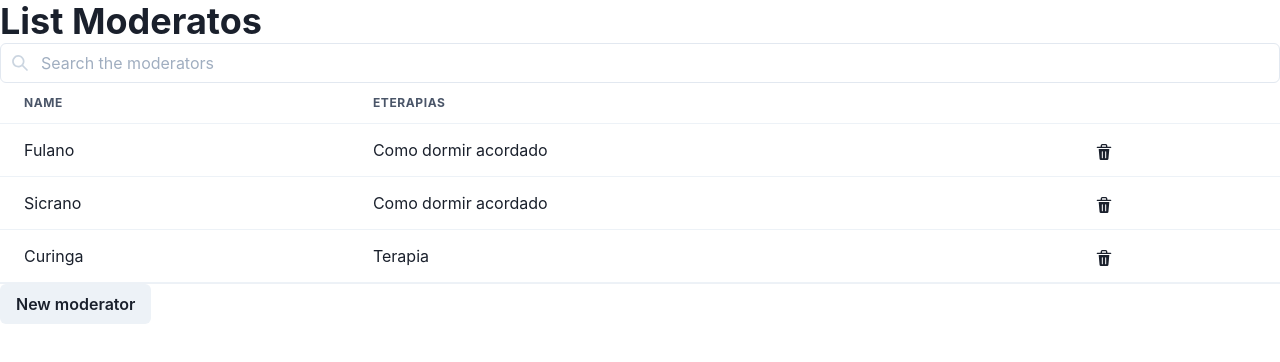
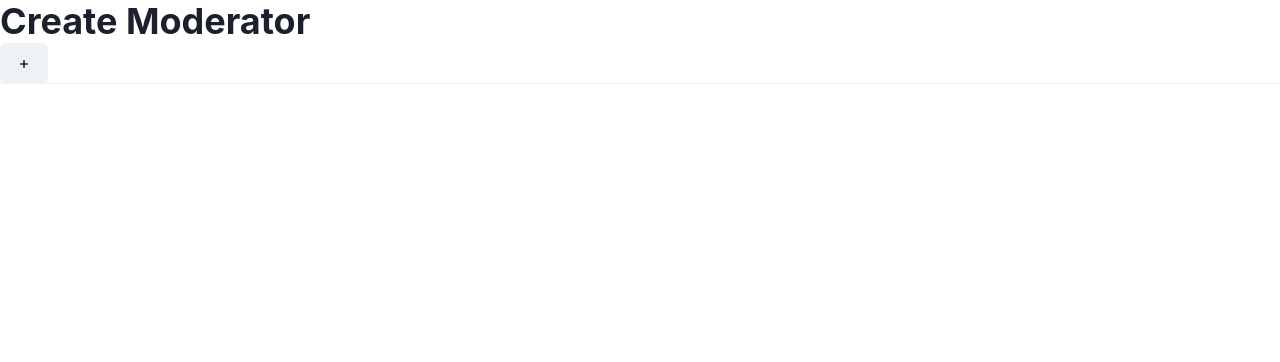
Before and after one commit to isaac-allef/e-terapias, a Next.js app in the folder front-end/: page /administrator/fieldJournalTemplateForm in a window 1280 px wide. Shown: the top 362 px of the page. Built offline with nearby package versions, Linux system fonts and the light colour scheme.

Commit message:
creation of field journal template form page

```diff
--- /dev/null
+++ b/front-end/pages/administrator/fieldJournalTemplateForm.tsx
@@ -0,0 +1,87 @@
+import MyTitle from "../../components/MyTitle";
+import { Button } from "@chakra-ui/button";
+import { Box, Divider, Stack, Text } from "@chakra-ui/layout";
+import { Skeleton } from "@chakra-ui/skeleton";
+import { Menu, MenuButton, MenuItem, MenuList } from "@chakra-ui/menu";
+import { DeleteIcon, SmallAddIcon } from "@chakra-ui/icons";
+import { useState } from "react";
+
+interface Question {
+    id: any;
+    name: string;
+    type: 'short' | 'long';
+}
+
+export default function FieldJournalTemplateForm() {
+    const [questions, setQuestions] = useState([]);
+
+    function questionShortAnswer (key: any, questionArray: any[], label: string) {
+        return (
+            <Box key={key}>
+                <Text>{ label }</Text>
+                <Skeleton height="30px" />
+                <Button onClick={() => handleRemove(key, questionArray)}>
+                    <DeleteIcon />
+                </Button>
+            </Box>
+        )
+    }
+
+    function questionLongAnswer(key: any, questionArray: any[], label: string) {
+        return (
+            <Box key={key}>
+                <Text>{ label }</Text>
+                <Stack>
+                    <Skeleton height="30px" />
+                    <Skeleton height="30px" />
+                    <Skeleton height="30px" />
+                </Stack>
+                <Button onClick={() => handleRemove(key, questionArray)}>
+                    <DeleteIcon />
+                </Button>
+            </Box>
+        )
+    }
+
+    function handleRemove(key, questions) {
+        const newList = questions.filter((quest) => quest.id !== key);
+        setQuestions(newList);
+    }
+
+    return (
+      <>
+        <MyTitle>{'Create Moderator'}</MyTitle>
+
+        { questions.map(question => {
+            if (question.type === 'short') {
+                return questionShortAnswer(question.id, questions, question.name);
+            }
+            if (question.type === 'long') {
+                return questionLongAnswer(question.id, questions, question.name);
+            }
+        }) }
+
+        <Menu>
+            {({ isOpen }) => (
+                <>
+                <MenuButton isActive={isOpen} as={Button}>
+                    <SmallAddIcon />
+                </MenuButton>
+                <MenuList>
+                    <MenuItem onClick={() => {
+                        const question: Question = { id: Math.random(), name: 'Type your question here', type: 'short' }
+                        setQuestions([...questions, question])
+                    }}>Add question short answer</MenuItem>
+                    <MenuItem onClick={() => {
+                        const question: Question = { id: Math.random(), name: 'Type your question here', type: 'long' }
+                        setQuestions([...questions, question])
+                    }}>Add question long answer</MenuItem>
+                </MenuList>
+                </>
+            )}
+        </Menu>
+
+        <Divider />
+      </>
+  )
+}
```
